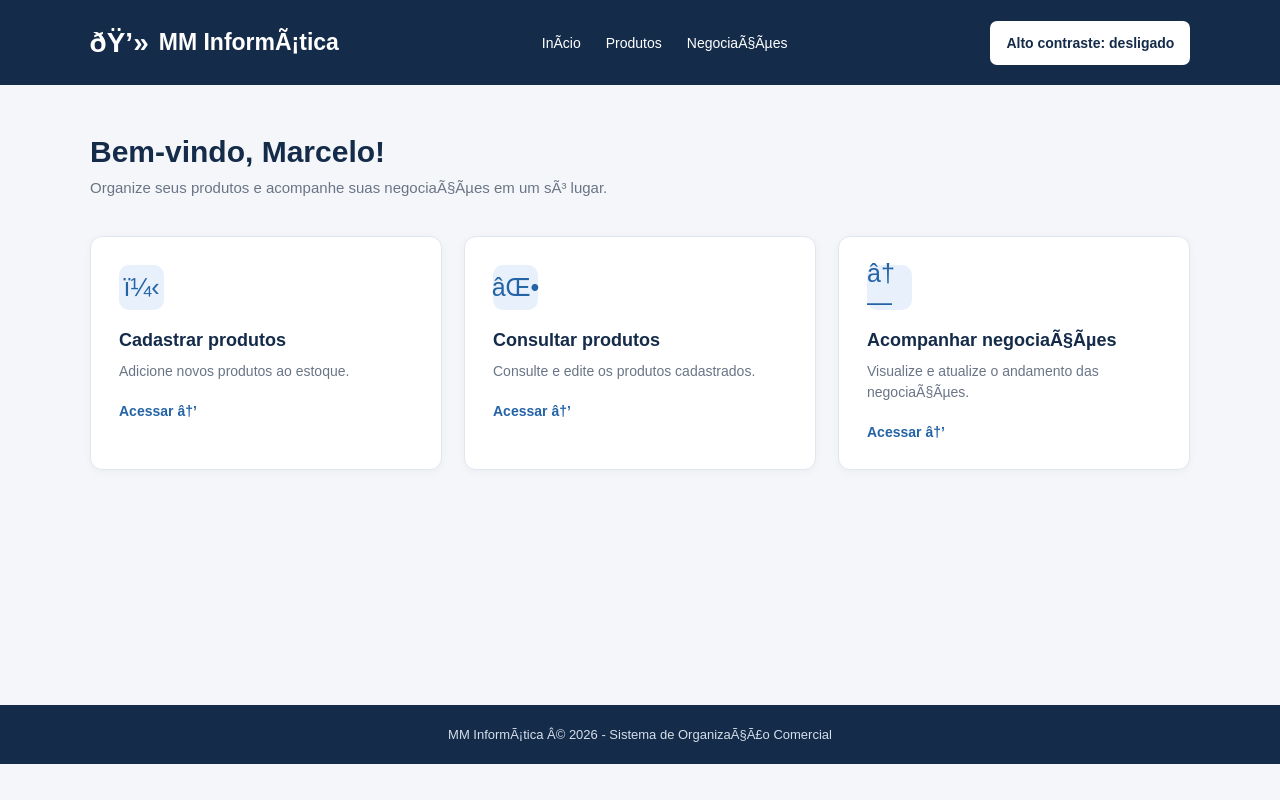
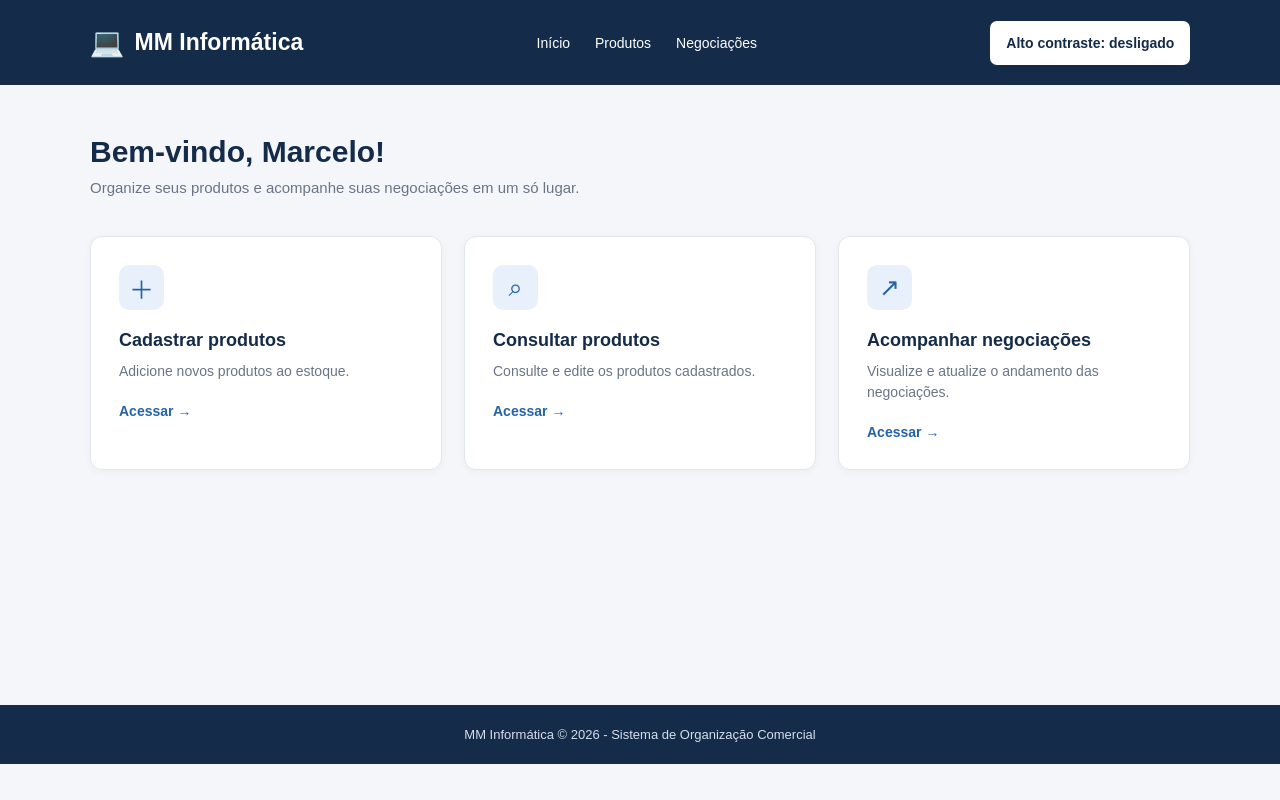
Before and after one commit to Isabelyfabricioo/mm-informatica-mvp, a Flask app: page / in a window 1280 px wide. Run offline with Flask 3, Linux system fonts and the light colour scheme.

Commit message:
fix: corrigir codificacao dos caracteres no template base

```diff
--- a/app/templates/base.html
+++ b/app/templates/base.html
@@ -4,22 +4,23 @@
 <head>
     <meta charset="UTF-8">
     <meta name="viewport" content="width=device-width, initial-scale=1.0">
-    <title>MM InformÃ¡tica</title>
+    <title>MM Informática</title>
     <link rel="stylesheet" href="{{ url_for('static', filename='css/style.css') }}">
 </head>
 <body>
 
     <header class="cabecalho">
         <div class="logo">
-            <span class="logo-icone">ðŸ’»</span>
-            <span>MM InformÃ¡tica</span>
+            <span class="logo-icone">💻</span>
+            <span>MM Informática</span>
         </div>
 
         <nav class="navegacao">
-            <a href="{{ url_for('inicio') }}">InÃ­cio</a>
+            <a href="{{ url_for('inicio') }}">Início</a>
             <a href="{{ url_for('consultar_produtos') }}">Produtos</a>
-            <a href="{{ url_for('negociacoes') }}">NegociaÃ§Ãµes</a>
+            <a href="{{ url_for('negociacoes') }}">Negociações</a>
         </nav>
+
         <button
             type="button"
             class="botao-acessibilidade"
@@ -34,36 +35,36 @@
         {% block content %}
         <section class="boas-vindas">
             <h1>Bem-vindo, Marcelo!</h1>
-            <p>Organize seus produtos e acompanhe suas negociaÃ§Ãµes em um sÃ³ lugar.</p>
+            <p>Organize seus produtos e acompanhe suas negociações em um só lugar.</p>
         </section>
 
         <section class="opcoes">
             <a href="{{ url_for('cadastrar_produto') }}" class="card">
-                <div class="icone">ï¼‹</div>
+                <div class="icone">＋</div>
                 <h2>Cadastrar produtos</h2>
                 <p>Adicione novos produtos ao estoque.</p>
-                <span>Acessar â†’</span>
+                <span>Acessar →</span>
             </a>
 
             <a href="{{ url_for('consultar_produtos') }}" class="card">
-                <div class="icone">âŒ•</div>
+                <div class="icone">⌕</div>
                 <h2>Consultar produtos</h2>
                 <p>Consulte e edite os produtos cadastrados.</p>
-                <span>Acessar â†’</span>
+                <span>Acessar →</span>
             </a>
 
             <a href="{{ url_for('negociacoes') }}" class="card">
-                <div class="icone">â†—</div>
-                <h2>Acompanhar negociaÃ§Ãµes</h2>
-                <p>Visualize e atualize o andamento das negociaÃ§Ãµes.</p>
-                <span>Acessar â†’</span>
+                <div class="icone">↗</div>
+                <h2>Acompanhar negociações</h2>
+                <p>Visualize e atualize o andamento das negociações.</p>
+                <span>Acessar →</span>
             </a>
         </section>
         {% endblock %}
     </main>
 
     <footer class="rodape">
-        <p>MM InformÃ¡tica Â© 2026 - Sistema de OrganizaÃ§Ã£o Comercial</p>
+        <p>MM Informática © 2026 - Sistema de Organização Comercial</p>
     </footer>
 
     <script src="{{ url_for('static', filename='js/acessibilidade.js') }}" defer></script>
```
Lines whose indentation alone changed are shown as unchanged.
